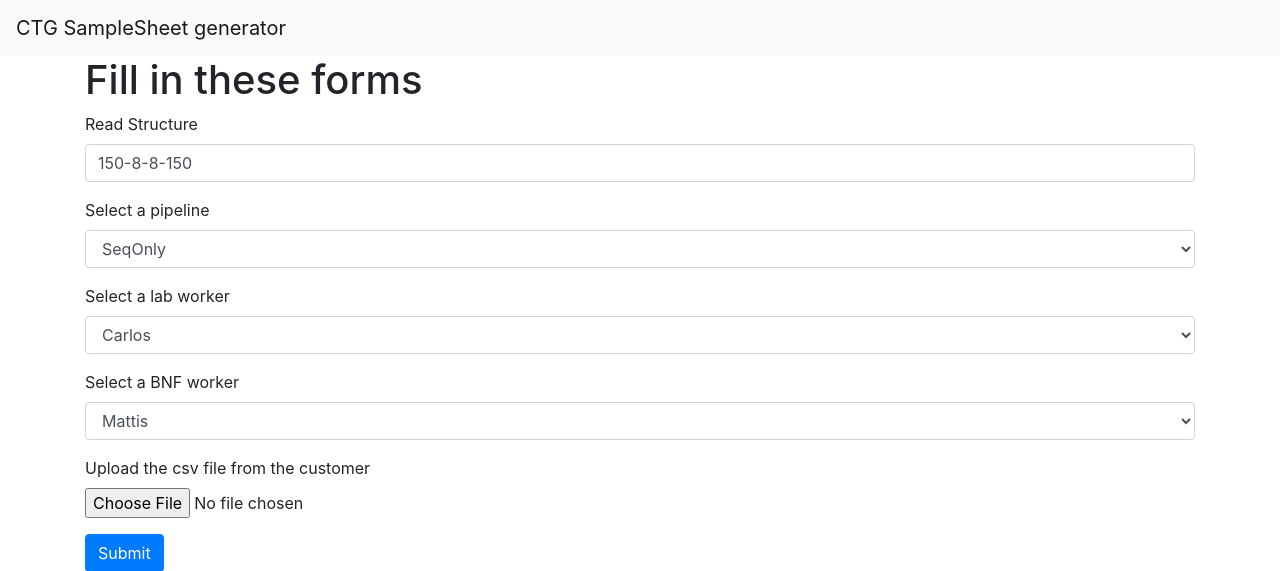
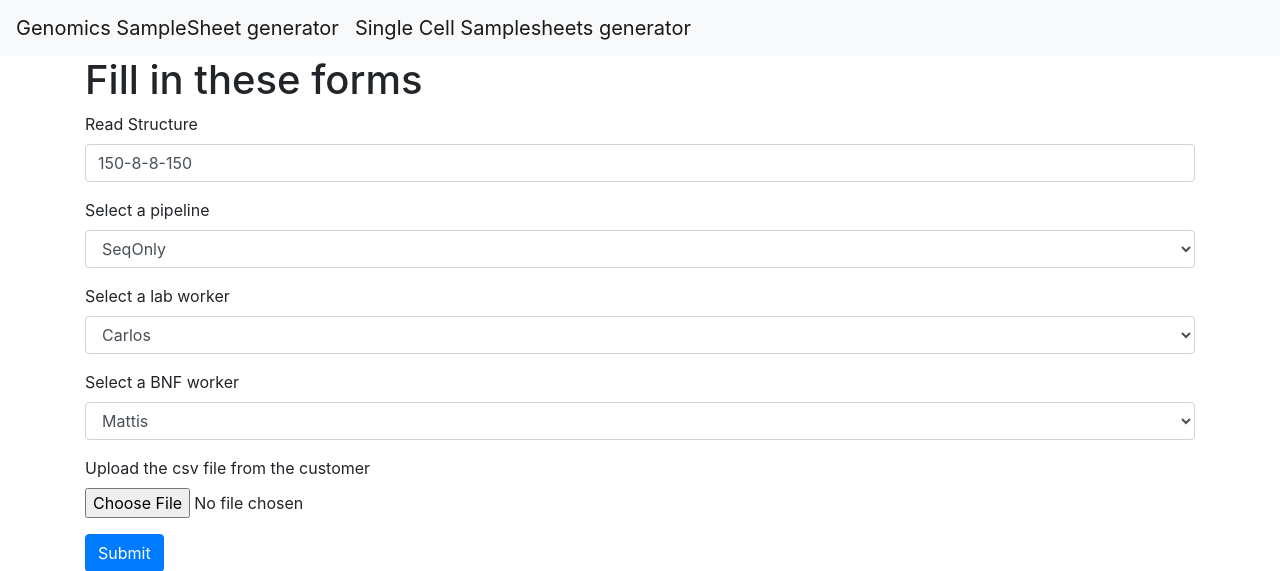
Before and after one commit to ctg-lund/SampleSheetGenerator, a Python web app: template templates/forms.html in a window 1280 px wide. Shown: the top 571 px of the page. Run offline with Jinja, Linux system fonts and the light colour scheme; the template is opened without the code that fills it, so the values that code supplies are empty; some libraries are stand-ins or nearby versions.

Commit message:
added single cell link in the header

```diff
--- a/templates/base.html
+++ b/templates/base.html
@@ -9,14 +9,14 @@
   </head>
   <body>
     <nav class="navbar navbar-expand-lg navbar-light bg-light">
-      <a class="navbar-brand" href="#">CTG SampleSheet generator</a>
+      <a class="navbar-brand" href="/samplesheet">Genomics SampleSheet generator</a>
+      <a class="navbar-brand" href="singlecell">Single Cell Samplesheets generator</a>
       <button class="navbar-toggler" type="button" data-toggle="collapse" data-target="#navbarNav" aria-controls="navbarNav" aria-expanded="false" aria-label="Toggle navigation">
         <span class="navbar-toggler-icon"></span>
       </button>
-      <div class="collapse navbar-collapse" id="navbarNav">
-        <ul class="navbar-nav">
-        </ul>
-      </div>
+      <button class="navbar-toggler" type="button" data-toggle="collapse" data-target="#navbarNav" aria-controls="navbarNav" aria-expanded="false" aria-label="Toggle navigation">
+        <span class="navbar-toggler-icon"></span>
+      </button>
     </nav>
     <div class="container">
       {% block content %}{% endblock %}
```
